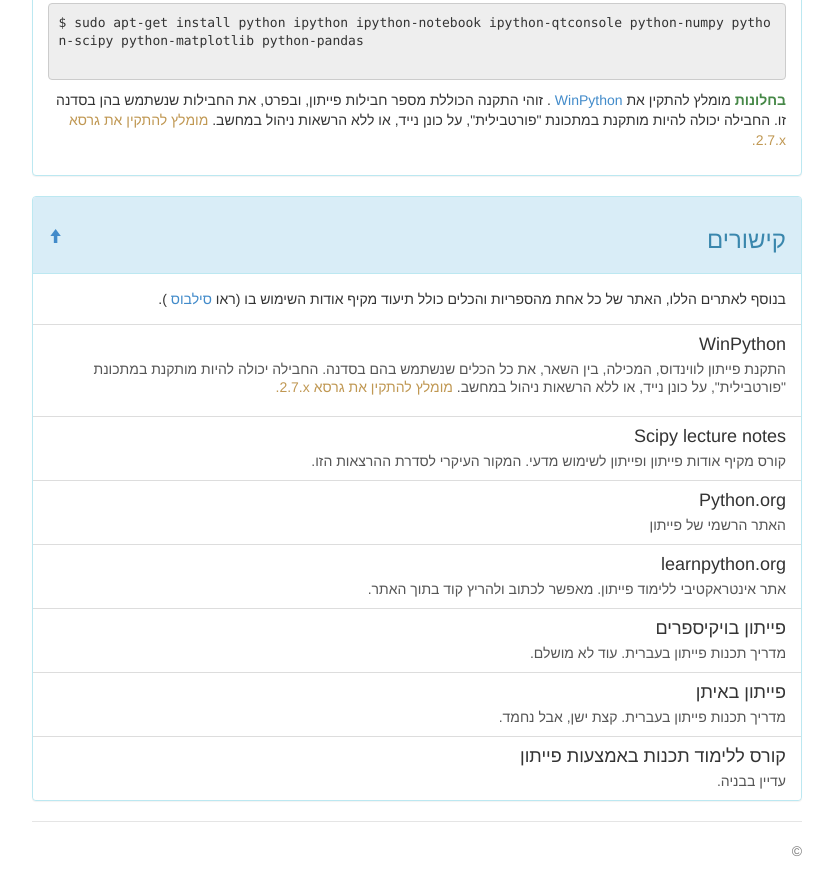
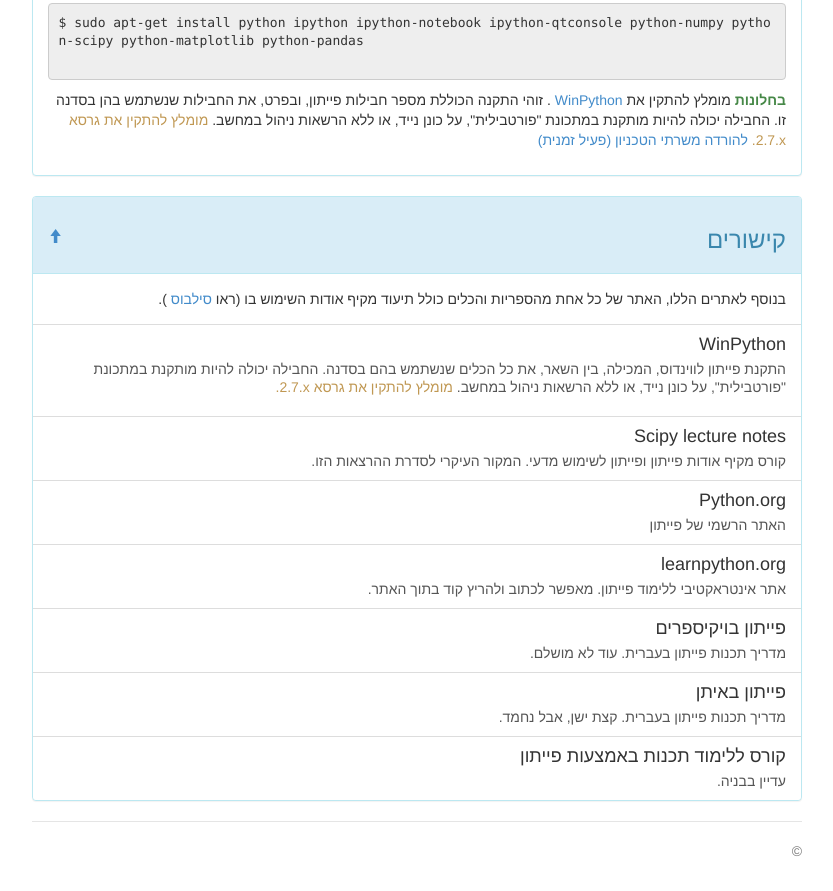
Before and after one commit to ronenabr/python_for_physicsits, a plain HTML site: page index.html in a window 1280 px wide. Shown: the part 1893-2784 px from the top of the page, without its empty margins (223-1056 px from the left). Drawn offline with Linux system fonts and the light colour scheme.

Commit message:
technion

```diff
--- a/index.html
+++ b/index.html
@@ -180,6 +180,7 @@ $ sudo apt-get install python ipython ipython-notebook ipython-qtconsole python-
                 <span class="text-warning">
                                       מומלץ להתקין את גרסא
                 <span dir="ltr"> 2.7.x</span>. </span>
+                <a href="http://www.technion.ac.il/~ronen/winpython/"> להורדה משרתי הטכניון  (פעיל זמנית)</a>
             </p>
         </div>
     </div>
```
